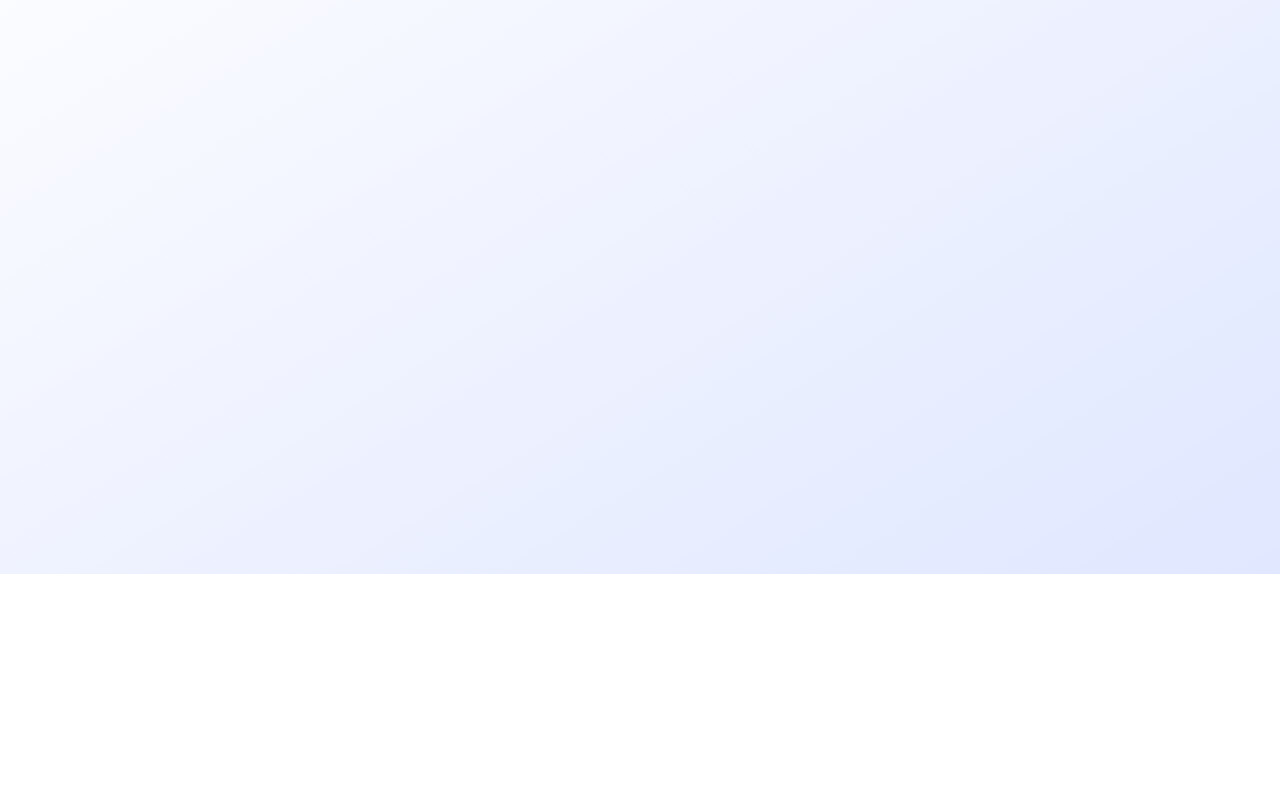
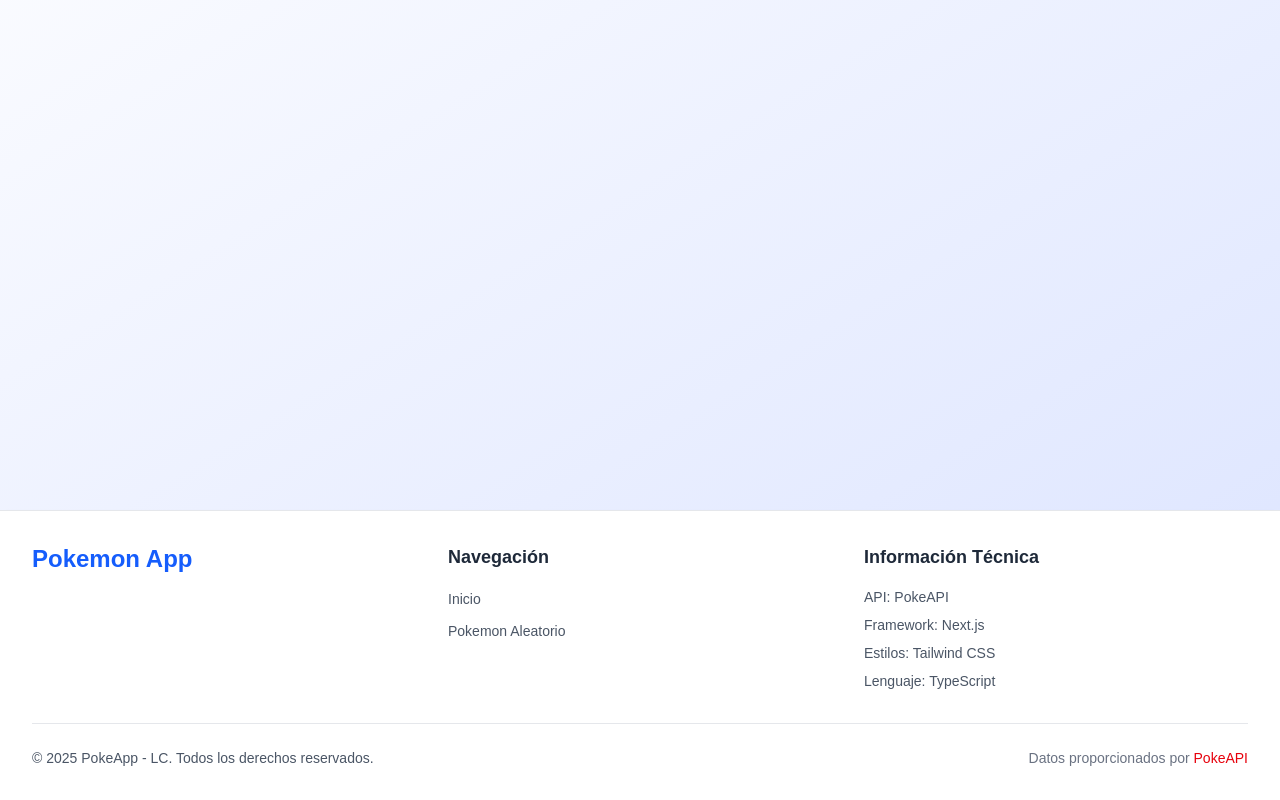
Before and after one commit to 356Lu356/poke-technical-test, a Next.js app: page /random in a window 1280 px wide. Shown: the part 290-1090 px from the top of the page. Before the commit the page ends 864 px from the top, so only its background shows below. Built offline with nearby package versions, Linux system fonts and the light colour scheme; no server answers.

Commit message:
Refactor layout and page components; integrate Header and Footer, and simplify return statements in Home and RandomPokemon pages

```diff
--- a/app/layout.tsx
+++ b/app/layout.tsx
@@ -1,7 +1,8 @@
 import type { Metadata } from "next";
 import { Geist, Geist_Mono } from "next/font/google";
 import "./globals.css";
-import Navigation from "@/components/Navigation";
+import Header from "@/components/Header/Header";
+import Footer from "@/components/Footer/Footer";
 
 const geistSans = Geist({
   variable: "--font-geist-sans",
@@ -28,10 +29,11 @@
       <body
         className={`${geistSans.variable} ${geistMono.variable} antialiased`}
       >
-        <Navigation />
+        <Header />
         <main className="min-h-screen bg-gradient-to-br from-blue-40 to-indigo-100">
           {children}
         </main>
+        <Footer />
       </body>
     </html>
   );
--- a/app/page.tsx
+++ b/app/page.tsx
@@ -1,9 +1,5 @@
 import HomePage from "@/containers/HomePage/HomePage";
 
 export default async function Home() {
-  return (
-    <>
-      <HomePage />
-    </>
-  );
+  return <HomePage />;
 }
--- a/app/pokemon/[id]/page.tsx
+++ b/app/pokemon/[id]/page.tsx
@@ -16,9 +16,5 @@
     pokemon.sprites.other["official-artwork"].front_default ||
     pokemon.sprites.front_default;
 
-  return (
-    <>
-      <PokemonDetailsPage pokemon={pokemon} imageUrl={imageUrl} />
-    </>
-  );
+  return <PokemonDetailsPage pokemon={pokemon} imageUrl={imageUrl} />;
 }
--- a/app/random/page.tsx
+++ b/app/random/page.tsx
@@ -1,9 +1,5 @@
 import RandomPage from "@/containers/RandomPage/RandomPage";
 
 export default function RandomPokemonPage() {
-  return (
-    <>
-      <RandomPage />
-    </>
-  );
+  return <RandomPage />;
 }
--- /dev/null
+++ b/components/Footer/Footer.tsx
@@ -0,0 +1,89 @@
+import React from "react";
+import Link from "next/link";
+
+function Footer() {
+  const currentYear = new Date().getFullYear();
+
+  return (
+    <footer className="bg-white shadow-md border-t border-gray-200">
+      <div className="max-w-7xl mx-auto px-4 sm:px-6 lg:px-8 py-8">
+        <div className="grid grid-cols-1 md:grid-cols-3 gap-8">
+          {/* Logo and Description */}
+          <div className="col-span-1 md:col-span-1">
+            <h3 className="text-2xl font-bold text-blue-600 mb-3">
+              Pokemon App
+            </h3>
+          </div>
+
+          {/* Navigation Links */}
+          <div className="col-span-1">
+            <h4 className="text-lg font-semibold text-gray-800 mb-4">
+              Navegación
+            </h4>
+            <ul className="space-y-2">
+              <li>
+                <Link
+                  href="/"
+                  className="text-gray-600 hover:text-red-600 transition-colors duration-200 text-sm"
+                >
+                  Inicio
+                </Link>
+              </li>
+              <li>
+                <Link
+                  href="/random"
+                  className="text-gray-600 hover:text-red-600 transition-colors duration-200 text-sm"
+                >
+                  Pokemon Aleatorio
+                </Link>
+              </li>
+            </ul>
+          </div>
+
+          {/* Technical Info */}
+          <div className="col-span-1">
+            <h4 className="text-lg font-semibold text-gray-800 mb-4">
+              Información Técnica
+            </h4>
+            <div className="space-y-2 text-sm text-gray-600">
+              <p>
+                <span className="font-medium">API:</span> PokeAPI
+              </p>
+              <p>
+                <span className="font-medium">Framework:</span> Next.js
+              </p>
+              <p>
+                <span className="font-medium">Estilos:</span> Tailwind CSS
+              </p>
+              <p>
+                <span className="font-medium">Lenguaje:</span> TypeScript
+              </p>
+            </div>
+          </div>
+        </div>
+
+        {/* Bottom Section */}
+        <div className="border-t border-gray-200 mt-8 pt-6">
+          <div className="flex flex-col md:flex-row justify-between items-center space-y-4 md:space-y-0">
+            <div className="text-sm text-gray-600">
+              © {currentYear} PokeApp - LC. Todos los derechos reservados.
+            </div>
+            <div className="text-sm text-gray-500">
+              Datos proporcionados por{" "}
+              <a
+                href="https://pokeapi.co/"
+                target="_blank"
+                rel="noopener noreferrer"
+                className="text-red-600 hover:text-red-700 transition-colors duration-200"
+              >
+                PokeAPI
+              </a>
+            </div>
+          </div>
+        </div>
+      </div>
+    </footer>
+  );
+}
+
+export default Footer;
```
Also changed, not shown: containers/RandomPage/RandomPage.tsx (+4 -3 lines).
